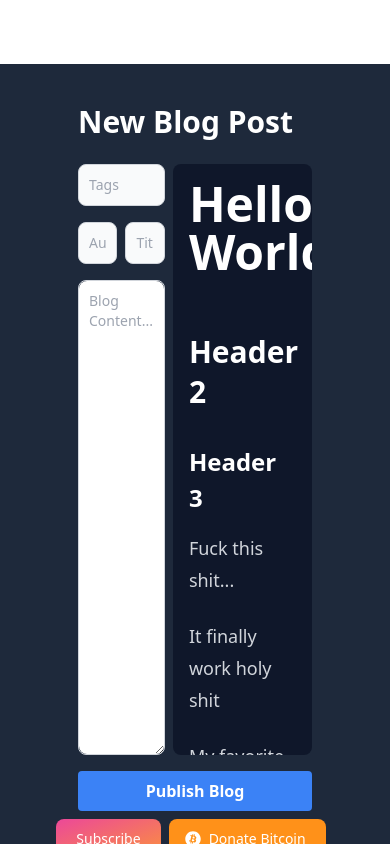
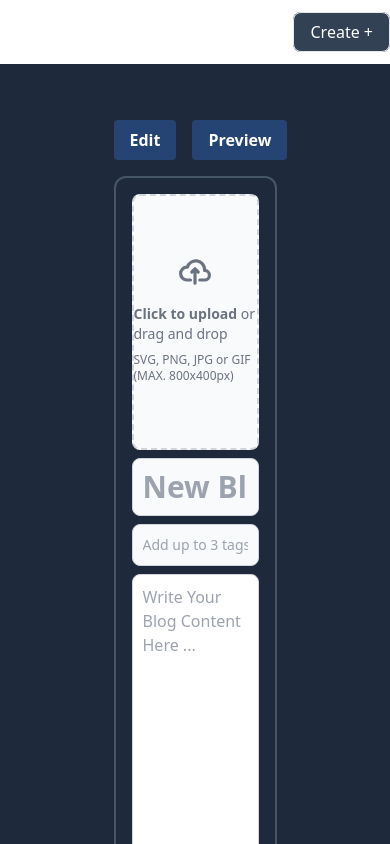
Before and after one commit to thanvinhbaohoang/Harold-Blog-New, a React (Vite) app: page /editor in a window 390 px wide. Shown: the top 844 px of the page. Built offline with nearby package versions, Linux system fonts and the light colour scheme.

Commit message:
Restyled Editor and Added Home Search UI

```diff
--- a/src/App.tsx
+++ b/src/App.tsx
@@ -17,21 +17,17 @@ export default function App() {
       <div className=" flex flex-col gap-10 items-center justify-center bg-slate-800">
             <NavBar />
 
-            <div className="w-[80vw]  lg:w-[60vw] flex flex-col items-center gap-10 text-white ">
+            <div className="flex flex-col items-center gap-10 text-white ">
               <Routes>
                 <Route path="/" element={<Home/> } />
                 <Route path="/editor" element={<MarkdownEditor/> } />
                 <Route path="/blog" element={<BlogPage/> } />
                 <Route path="/no" element={<NotFound/> } />
               </Routes>
-
-
-
             </div>
 
             <div className="w-[80vw]  mt-10 lg:w-[60vw] flex flex-col gap-10 text-white ">
               <Footer/>
-
             </div>
       </div>
     </div>
--- a/src/Components/Categories.tsx
+++ b/src/Components/Categories.tsx
@@ -15,7 +15,7 @@ export default function Categories(){
     </select>
 </div>
 
-<ul className="hidden text-sm font-medium text-center text-gray-500 divide-x divide-gray-200 rounded-lg shadow sm:flex dark:divide-gray-700 dark:text-gray-400">
+<ul className="hidden text-sm font-medium flex flex-col gap-2  text-gray-500 divide-x divide-gray-200 rounded-lg shadow sm:flex dark:divide-gray-700 dark:text-gray-400">
     <li className="w-full">
         <a href="#" className="inline-block transition w-full p-4 text-gray-900 bg-gray-100 rounded-l-lg focus:ring-4 focus:ring-blue-300 active focus:outline-none dark:bg-gray-700 dark:text-white" aria-current="page">Developer</a>
     </li>
--- a/src/Pages/BlogPage.tsx
+++ b/src/Pages/BlogPage.tsx
@@ -5,13 +5,11 @@ import BlogContentScroll from "../Components/BlogContentScroll"
 export default function BlogPage(){
 
     return(
-        <div className="flex">
-            <BlogContentScroll/>
 
-           <div className="flex ">
+           <div className="flex w-1/2">
                 <BlogContent/>
 
-                <div className="border-2 p-4 fixed mx-4 flex flex-col items-center rounded-lg
+                {/* <div className="border-2 p-4 fixed mx-4 flex flex-col items-center rounded-lg
                     right-10  w-[400px] text-center gap-6">
 
                         <div>
@@ -28,9 +26,8 @@ export default function BlogPage(){
                         </div>
 
                         <p>Lorem ipsum dolor sit amet consectetur adipisicing elit. Omnis ad consequuntur ipsa sapiente ratione possimus labore ex, error quia nemo doloremque beatae necessitatibus itaque laboriosam commodi suscipit maiores nostrum cum!</p>
-                </div>
+                </div> */}
            </div>
 
-        </div>
     )
 }
--- a/src/Pages/MarkdownEditor.tsx
+++ b/src/Pages/MarkdownEditor.tsx
@@ -26,41 +26,52 @@ export default function MarkdownEditor(){
 
     return(
 
-       <div className="w-[60vw] h-[70vh] mb-10">
-        <h1 className="font-bold text-3xl mb-6">
-            New Blog Post
-        </h1>
+       <div className="w-[50vw] p-4  flex flex-col gap-4 mb-10">
+            <div className='flex gap-4'>
 
+            <button class="bg-blue-500 hover:bg-blue-700 bg-opacity-30 transition text-white font-bold py-2 px-4 rounded">
+                Edit
+            </button>
 
-            <div className="flex gap-2 h-full">
-                    <form className="flex flex-col w-[70%] gap-4">
-                            <input type="text" id="email" class="bg-gray-50 border border-gray-300 text-gray-900 text-sm rounded-lg focus:ring-blue-500 focus:border-blue-500 block w-full p-2.5 dark:bg-gray-700 dark:border-gray-600 dark:placeholder-gray-400 dark:text-white dark:focus:ring-blue-500 dark:focus:border-blue-500" placeholder="Tags" required/>
-
-                            <div className="grid grid-cols-2 gap-2">
-                                <input type="text" id="email" class="bg-gray-50 border border-gray-300 text-gray-900 text-sm rounded-lg focus:ring-blue-500 focus:border-blue-500 block w-full p-2.5 dark:bg-gray-700 dark:border-gray-600 dark:placeholder-gray-400 dark:text-white dark:focus:ring-blue-500 dark:focus:border-blue-500" placeholder="Author " required/>
-                                <input type="text" id="email" class="bg-gray-50 border border-gray-300 text-gray-900 text-sm rounded-lg focus:ring-blue-500 focus:border-blue-500 block w-full p-2.5 dark:bg-gray-700 dark:border-gray-600 dark:placeholder-gray-400 dark:text-white dark:focus:ring-blue-500 dark:focus:border-blue-500" placeholder="Title" required/>
-                            </div>
-
-                                <div className="rounded-lg h-full border  focus:ring-blue-500 focus:border-blue-500  dark:border-gray-600 dark:placeholder-gray-400 dark:text-white dark:focus:ring-blue-500 dark:focus:border-blue-500 border-gray-300">
-                                    <textarea id="text" class="p-2.5 w-full h-full rounded-lg text-sm dark:bg-gray-700 dark:text-gray-200 text-gray-900  "placeholder="Blog Content..."></textarea>
-                                </div>
-                    </form>
-
-                    <div class="h-full w-full p-4 overflow-y-scroll bg-slate-900 rounded-lg">
-                        <article className="prose-invert prose-img:rounded-xl
-                                prose-a:text-teal-400 prose-a:font-bold
-                                mx-auto prose-lg max-w-none prose-p:text-gray-300
-                                prose-headings:font-bold prose-slate ">
-                            <ReactMarkdown children={markdownContent}/>
-
-                        </article>
-                    </div>
+            <button class="bg-blue-500 hover:bg-blue-700 bg-opacity-30 transition text-white font-bold py-2 px-4 rounded">
+                Preview
+            </button>
 
             </div>
 
-            <button class="bg-blue-500 w-full hover:bg-blue-700 mt-4 text-white font-bold py-2 px-4 rounded">
-                Publish Blog
-                </button>
+
+            <div className="flex h-full border-2 border-slate-600 rounded-xl p-4">
+                    <form className="flex flex-col h-full w-full gap-2">
+
+                            {/* Image Upload */}
+                            <div class="flex items-center justify-center w-full">
+                                <label for="dropzone-file" class="flex flex-col items-center justify-center w-full h-64 border-2 border-gray-300 border-dashed rounded-lg cursor-pointer bg-gray-50 dark:hover:bg-bray-800 dark:bg-gray-700 hover:bg-gray-100 dark:border-gray-600 dark:hover:border-gray-500 dark:hover:bg-gray-600">
+                                    <div class="flex flex-col items-center justify-center pt-5 pb-6">
+                                        <svg class="w-8 h-8 mb-4 text-gray-500 dark:text-gray-400" aria-hidden="true" xmlns="http://www.w3.org/2000/svg" fill="none" viewBox="0 0 20 16">
+                                            <path stroke="currentColor" stroke-linecap="round" stroke-linejoin="round" stroke-width="2" d="M13 13h3a3 3 0 0 0 0-6h-.025A5.56 5.56 0 0 0 16 6.5 5.5 5.5 0 0 0 5.207 5.021C5.137 5.017 5.071 5 5 5a4 4 0 0 0 0 8h2.167M10 15V6m0 0L8 8m2-2 2 2"/>
+                                        </svg>
+                                        <p class="mb-2 text-sm text-gray-500 dark:text-gray-400"><span class="font-semibold">Click to upload</span> or drag and drop</p>
+                                        <p class="text-xs text-gray-500 dark:text-gray-400">SVG, PNG, JPG or GIF (MAX. 800x400px)</p>
+                                    </div>
+                                    <input id="dropzone-file" type="file" class="hidden" />
+                                </label>
+                            </div>
+
+                            <input type="text" id="email" class="bg-gray-50 border border-gray-300 text-gray-900 text-3xl font-bold rounded-lg focus:ring-blue-500 focus:border-blue-500 block w-full p-2.5 dark:bg-gray-700 dark:border-gray-600 dark:placeholder-gray-400 dark:text-white dark:focus:ring-blue-500 dark:focus:border-blue-500" placeholder="New Blog Title Here ..." required/>
+                            <input type="text" id="email" class="bg-gray-50 border border-gray-300 text-gray-900 text-sm rounded-lg focus:ring-blue-500 focus:border-blue-500 block w-full p-2.5 dark:bg-gray-700 dark:border-gray-600 dark:placeholder-gray-400 dark:text-white dark:focus:ring-blue-500 dark:focus:border-blue-500" placeholder="Add up to 3 tags ..." required/>
+
+
+                            {/* <div className="rounded-lg h-[60vh] border focus:ring-blue-500 focus:border-blue-500  dark:border-gray-600 dark:placeholder-gray-400 dark:text-white dark:focus:ring-blue-500 dark:focus:border-blue-500 border-gray-300"> */}
+                                <textarea id="text" class="rounded-lg h-[60vh] border focus:ring-blue-500 focus:border-blue-500  dark:border-gray-600 dark:placeholder-gray-400 dark:text-white dark:focus:ring-blue-500 dark:focus:border-blue-500 border-gray-300 p-2.5 w-full rounded-lg text-md dark:bg-gray-700 dark:text-gray-200 text-gray-700  "placeholder="Write Your Blog Content Here ..."></textarea>
+                            {/* </div> */}
+                    </form>
+            </div>
+
+            <button class="bg-blue-500 hover:bg-blue-700 bg-opacity-30 transition text-white font-bold py-2 px-4 rounded-lg">
+                        Publish
+            </button>
+
+
        </div>
 
     )
--- a/src/navbar.tsx
+++ b/src/navbar.tsx
@@ -7,15 +7,15 @@ export default function NavBar() {
             <div className="max-w-screen-xl flex flex-wrap  justify-between mx-auto py-4">
                 <a href="#" className="flex items-center">
                     <Link to="/">
-                            <span className="self-center text-2xl font-semibold whitespace-nowrap dark:text-white">Harold's Blog</span>
+                            <span className="self-center text-2xl font-semibold whitespace-nowrap dark:text-white">Satoshi Society</span>
                     </Link>
                 </a>
 
                 <div className='flex transition'>
                     <a href="#" className="flex items-center">
                         <Link to="/editor">
-                            <span className="self-center text-md my-4 whitespace-nowrap dark:text-white">
-                                Editor
+                            <span className="self-center rounded-lg border bg-slate-700 hover:text-amber-500 hover:border-amber-400 transition px-4 py-2 text-md my-4 whitespace-nowrap dark:text-white">
+                                Create +
                             </span>
                         </Link>
                     </a>
```
Also changed, not shown: src/Pages/Home.tsx (+30 -2 lines).
